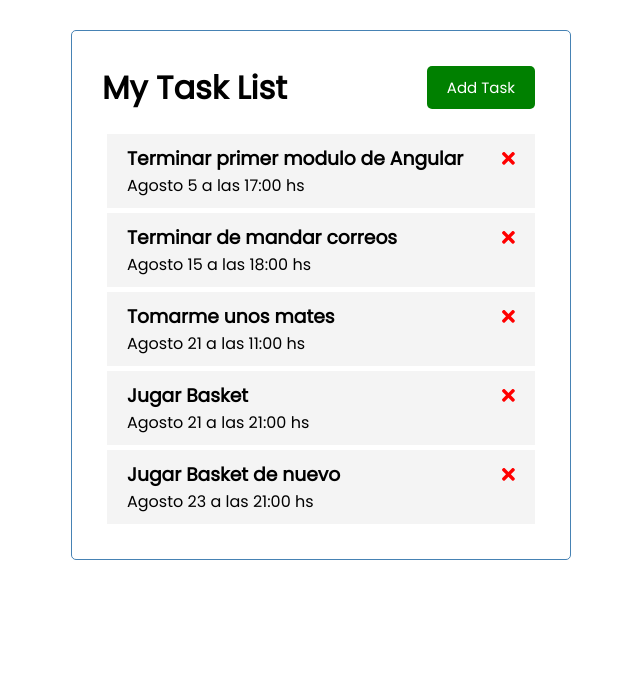
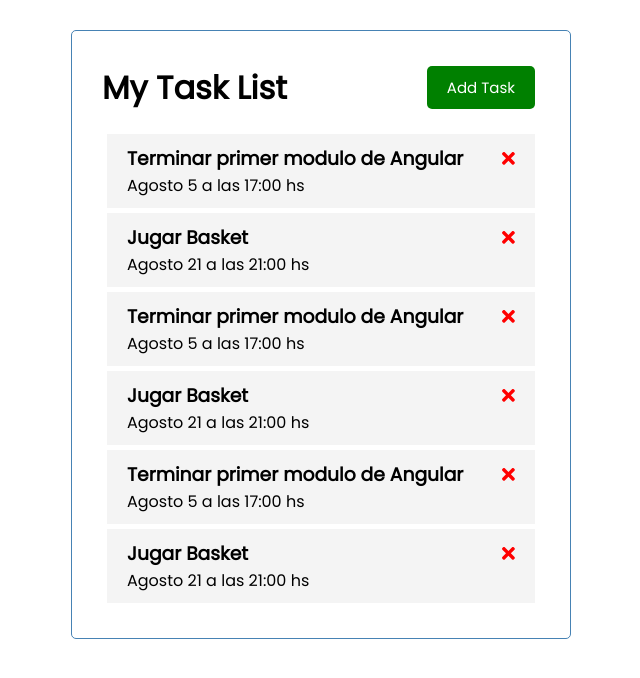
Before and after one commit to groialeonardo/task-list, an Angular app: page / in a window 1280 px wide. Shown: the top 678 px of the page, without its empty margins (319-959 px from the left). Built offline with nearby package versions, Linux system fonts and the light colour scheme; data requests are answered from the project's data file.

Commit message:
implementacion de delete

```diff
--- a/db.json
+++ b/db.json
@@ -1,40 +1,44 @@
 {
   "task": [
     {
-      "id":1,
-      "text":"Terminar primer modulo de Angular",
+      "id": 1,
+      "text": "Terminar primer modulo de Angular",
       "day": "Agosto 5 a las 17:00 hs",
       "reminder": true
     },
 
     {
-      "id":2,
-      "text":"Terminar de mandar correos",
-      "day": "Agosto 15 a las 18:00 hs",
-      "reminder": false
-    },
-
-    {
-      "id":3,
-      "text":"Tomarme unos mates",
-      "day": "Agosto 21 a las 11:00 hs",
-      "reminder": true
-    },
-
-    {
-      "id":4,
-      "text":"Jugar Basket",
+      "id": 2,
+      "text": "Jugar Basket",
       "day": "Agosto 21 a las 21:00 hs",
       "reminder": true
     },
 
     {
-      "id":5,
-      "text":"Jugar Basket de nuevo",
-      "day": "Agosto 23 a las 21:00 hs",
+      "id": 3,
+      "text": "Terminar primer modulo de Angular",
+      "day": "Agosto 5 a las 17:00 hs",
+      "reminder": true
+    },
+
+    {
+      "id": 4,
+      "text": "Jugar Basket",
+      "day": "Agosto 21 a las 21:00 hs",
+      "reminder": true
+    },
+
+    {
+      "id": 5,
+      "text": "Terminar primer modulo de Angular",
+      "day": "Agosto 5 a las 17:00 hs",
+      "reminder": true
+    },
+    {
+      "id": 6,
+      "text": "Jugar Basket",
+      "day": "Agosto 21 a las 21:00 hs",
       "reminder": true
     }
-
-
   ]
 }
--- a/src/app/components/task-item/task-item.component.html
+++ b/src/app/components/task-item/task-item.component.html
@@ -6,6 +6,7 @@
 
     [icon]="faTimes"
     [ngStyle]="{'color':'red'}"
+    (click)= "onDelete()"
 
     ></fa-icon>
 
--- a/src/app/components/task-item/task-item.component.ts
+++ b/src/app/components/task-item/task-item.component.ts
@@ -1,4 +1,4 @@
-import { Component, OnInit, Input } from '@angular/core';
+import { Component, OnInit, Input, Output,EventEmitter } from '@angular/core';
 
 import { faTimes } from '@fortawesome/free-solid-svg-icons';
 
@@ -13,6 +13,7 @@ import { TASKS } from '../../mock-tasks';
 export class TaskItemComponent implements OnInit {
 
   @Input() task:Task = TASKS[0];
+  @Output() onDeleteEvent= new EventEmitter();
   faTimes = faTimes;
 
   constructor() { }
@@ -20,4 +21,9 @@ export class TaskItemComponent implements OnInit {
   ngOnInit(): void {
   }
 
+  onDelete() {
+    this.onDeleteEvent.emit(this.task);
+
+  }
+
 }
--- a/src/app/components/tasks/tasks.component.html
+++ b/src/app/components/tasks/tasks.component.html
@@ -2,6 +2,7 @@
 
   *ngFor="let task of tasks"
   [task] = task
+  (onDeleteEvent)="deleteTask(task)"
 
 >
 </app-task-item>
--- a/src/app/components/tasks/tasks.component.ts
+++ b/src/app/components/tasks/tasks.component.ts
@@ -25,4 +25,10 @@ export class TasksComponent implements OnInit {
       ));
   }
 
+  deleteTask(task:Task) {
+    this.taskService.deleteTask(task).subscribe(()=>(
+      this.tasks = this.tasks.filter(t => t.id !==task.id ))
+    )
+  }
+
 }
--- a/src/app/services/task.service.ts
+++ b/src/app/services/task.service.ts
@@ -25,4 +25,15 @@ export class TaskService {
     return  task;*/
   }
 
+  deleteTask(task:Task) : Observable<Task[]> {
+
+   const url = `${this.apiUrl}/${task.id}`;
+
+   return this.httpClient.delete<Task[]>(url)
+
+
+
+
+  }
+
 }
```
